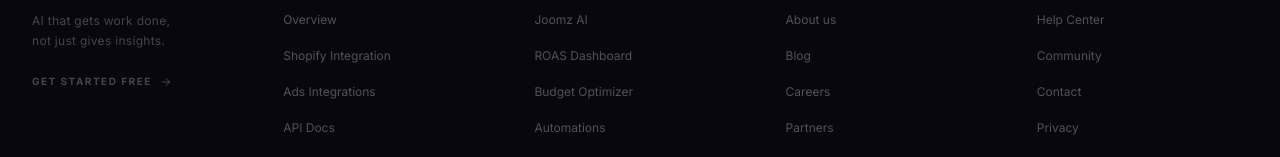
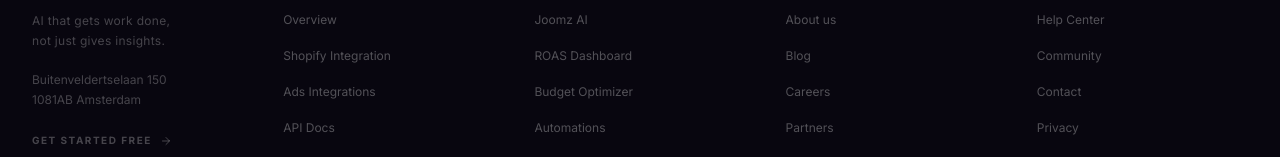
Before and after one commit to dvtol/joomz-website, a Next.js app: page / in a window 1280 px wide. Shown: the part 7429-7586 px from the top of the page. Built offline with nearby package versions, Linux system fonts and the light colour scheme.

Commit message:
feat: add contact address to footer under Joomz logo

```diff
--- a/src/components/layout/Footer.tsx
+++ b/src/components/layout/Footer.tsx
@@ -23,6 +23,12 @@
             <p className="mt-4 text-xs text-white/25 leading-relaxed tracking-wide max-w-[160px]">
               AI that gets work done,<br />not just gives insights.
             </p>
+            <address className="mt-5 not-italic">
+              <p className="text-xs text-white/25 leading-relaxed">
+                Buitenveldertselaan 150<br />
+                1081AB Amsterdam
+              </p>
+            </address>
             <a
               href="#"
               className="mt-6 inline-flex items-center gap-2 text-[10px] font-bold uppercase tracking-[0.15em] text-white/25 transition-colors hover:text-white/60"
```
